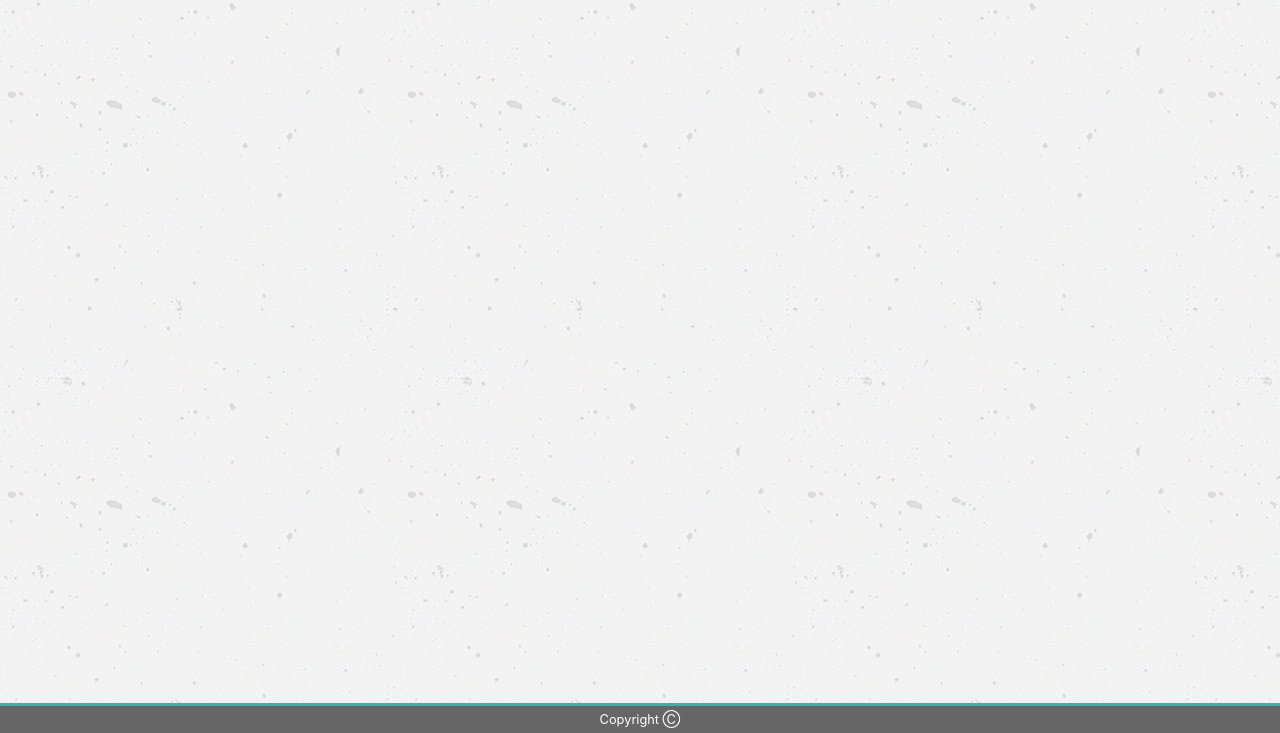
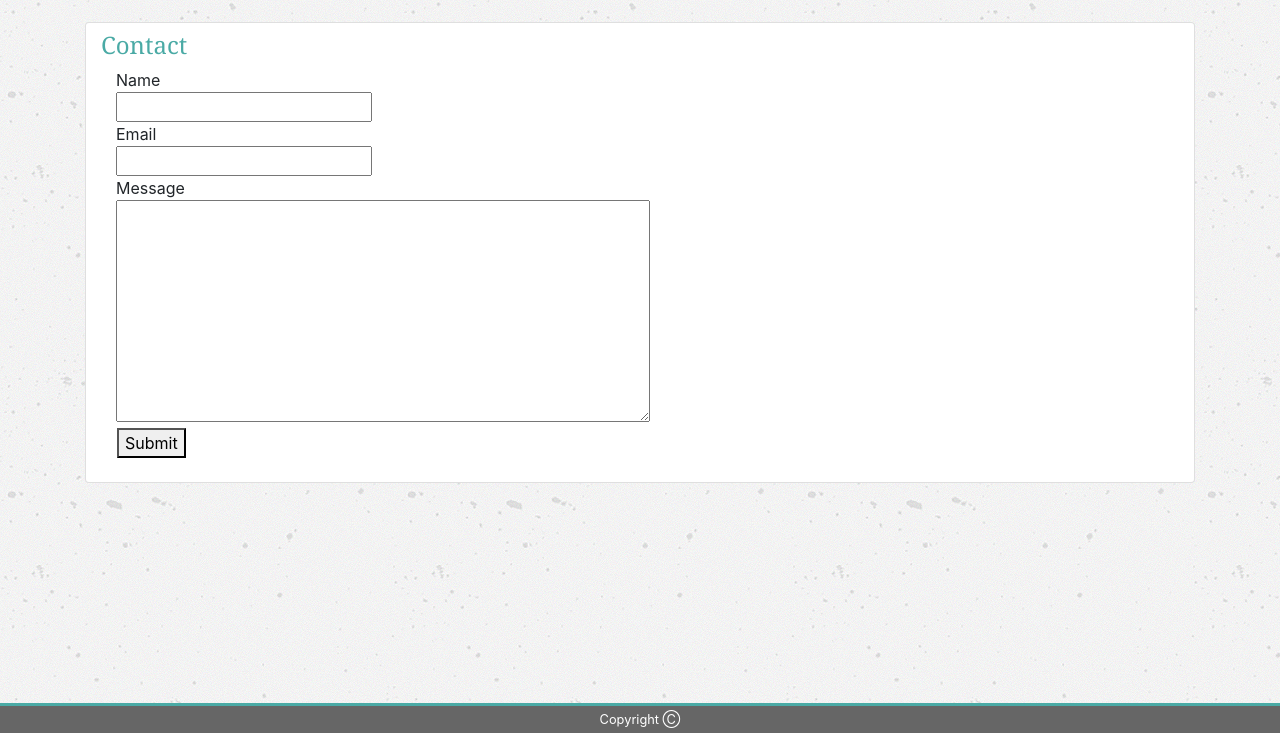
Before and after one commit to ArshSharifat/Bootstrap-Portfolio, a plain HTML site: page contact.html in a window 1280 px wide. Shown: the part 67-800 px from the top of the page. Drawn offline with nearby package versions, Linux system fonts and the light colour scheme.

Commit message:
PortPicTextCardTest

```diff
--- a/contact.html
+++ b/contact.html
@@ -32,6 +32,44 @@
 
 
 
+
+
+    <br>
+    <div class="container">
+        <div class="card">
+            <div class="container">
+                <div class="row">
+                    <h4 class="col-md-3 pt-2">Contact</h4>
+                </div>
+                <div class="container">
+                        <form>Name
+                            <div class="inputbox">
+                            <input type="text" name="name">
+                            </div>
+                        </form>
+                        <form>Email
+                                <div class="inputbox">
+                                <input type="email" name="email">
+                                </div>
+                            </form>
+                        <div class="contact">Message
+                        </div>
+                        <textarea rows="9" cols="50"></textarea>
+                        <div class="row pl-3">
+                        <button class>Submit</button>
+
+                    </div>
+                    <br>
+                    </div>
+            </div>
+
+        </div>
+    </div>
+
+
+
+
+
     <div class="foot">
         <div class="foot p-1 text-center fixed-bottom">
             <footer class="small text-white">Copyright Ⓒ</footer>
--- a/style.css
+++ b/style.css
@@ -31,7 +31,7 @@ h4.col-md-3.pt-2 {
 .text-box {
     position: absolute;
     background-color:#4aaaa5;
-    width: -webkit-fill-available;
+   width: 300px;
     margin-top: 215px;
 }
 
```
Also changed, not shown: portfolio.html (+1 -1 lines).
